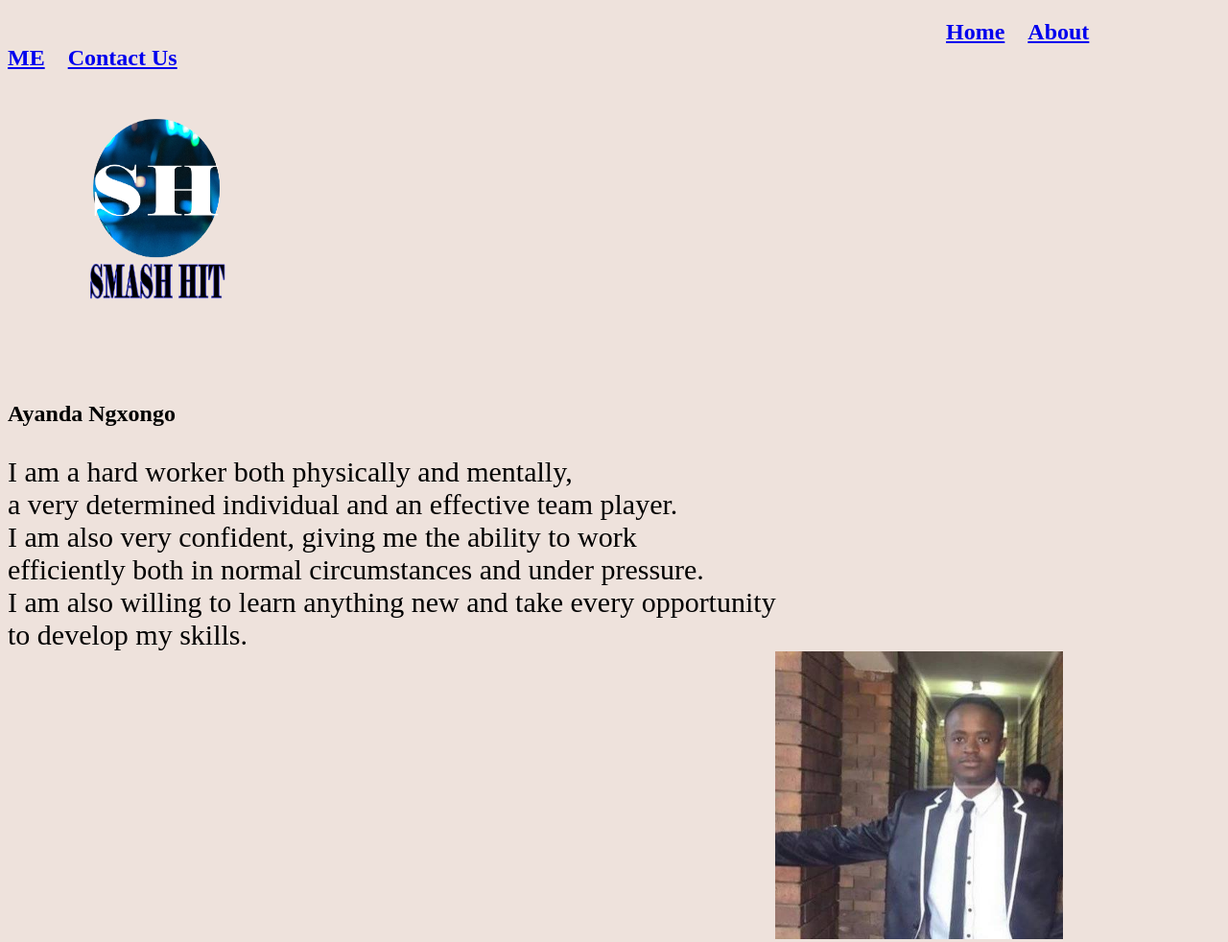
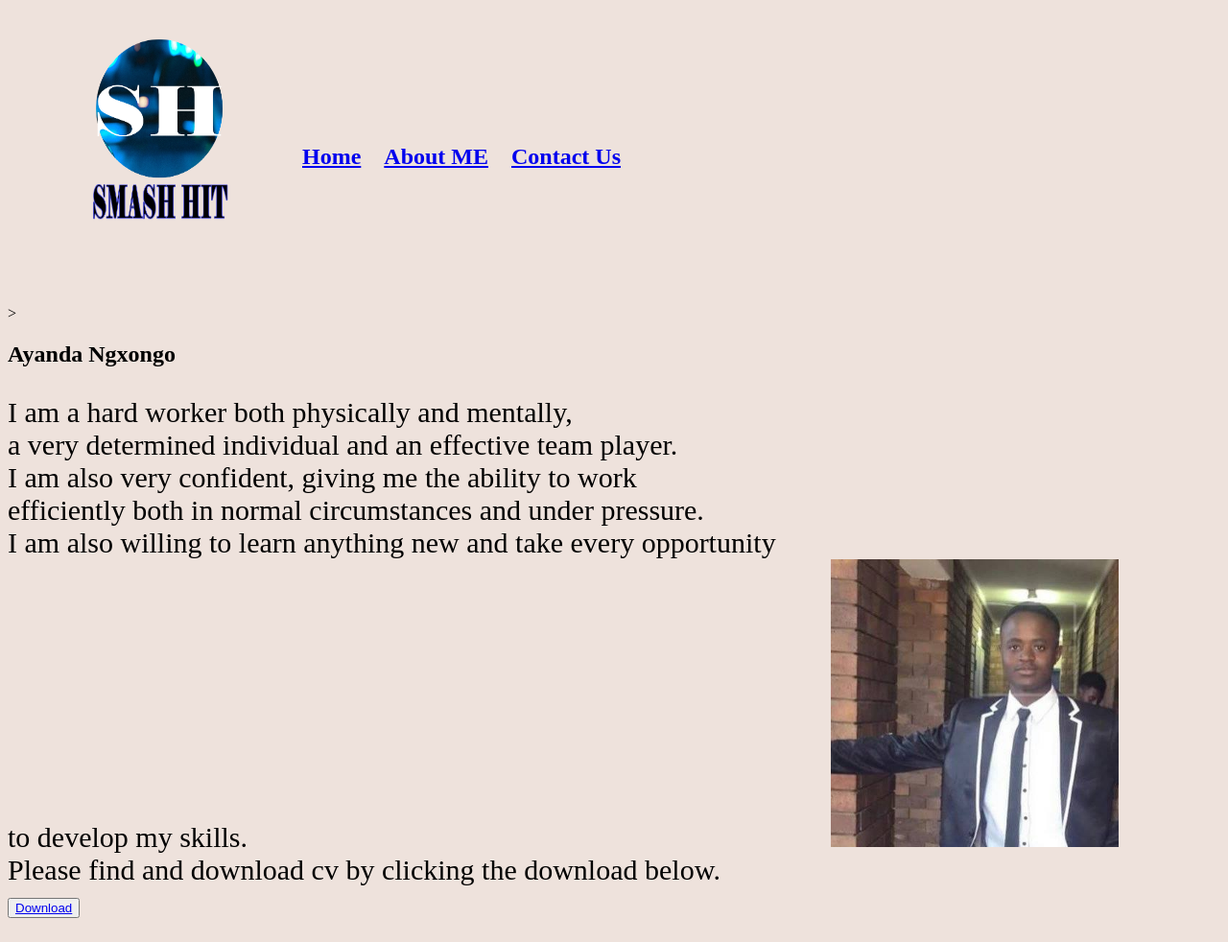
Before and after one commit to ayandangxong/js-c33zat, a plain HTML site: page about.html in a window 1280 px wide. Shown: the top 982 px of the page at 96% size. Drawn offline with Linux system fonts and the light colour scheme.

Commit message:
Update about.html

```diff
--- a/about.html
+++ b/about.html
@@ -6,10 +6,15 @@
   </head>
   <body style="background-color:#EEE2DC;">
 <header>
-  <p><h2>&nbsp&nbsp&nbsp&nbsp&nbsp&nbsp&nbsp&nbsp&nbsp&nbsp&nbsp&nbsp&nbsp&nbsp&nbsp&nbsp&nbsp&nbsp&nbsp&nbsp&nbsp&nbsp&nbsp&nbsp&nbsp&nbsp&nbsp&nbsp&nbsp&nbsp&nbsp&nbsp&nbsp&nbsp&nbsp&nbsp&nbsp&nbsp&nbsp&nbsp&nbsp&nbsp&nbsp&nbsp&nbsp&nbsp&nbsp&nbsp&nbsp&nbsp&nbsp&nbsp&nbsp&nbsp&nbsp&nbsp&nbsp&nbsp&nbsp&nbsp&nbsp&nbsp&nbsp&nbsp&nbsp&nbsp&nbsp&nbsp&nbsp&nbsp&nbsp&nbsp&nbsp&nbsp&nbsp&nbsp&nbsp&nbsp&nbsp&nbsp&nbsp&nbsp&nbsp&nbsp&nbsp&nbsp&nbsp&nbsp&nbsp&nbsp&nbsp&nbsp&nbsp&nbsp&nbsp&nbsp&nbsp&nbsp&nbsp&nbsp&nbsp&nbsp&nbsp&nbsp&nbsp&nbsp&nbsp&nbsp&nbsp&nbsp&nbsp&nbsp&nbsp&nbsp&nbsp&nbsp&nbsp&nbsp&nbsp&nbsp&nbsp&nbsp&nbsp&nbsp&nbsp&nbsp&nbsp&nbsp&nbsp&nbsp&nbsp&nbsp&nbsp&nbsp&nbsp&nbsp&nbsp&nbsp&nbsp&nbsp&nbsp&nbsp&nbsp&nbsp&nbsp&nbsp&nbsp&nbsp&nbsp&nbsp&nbsp&nbsp&nbsp&nbsp&nbsp&nbsp&nbsp&nbsp&nbsp&nbsp&nbsp&nbsp&nbsp<a href="index.html">Home</a>&nbsp&nbsp&nbsp&nbsp<a href="about.html">About ME</a>&nbsp&nbsp&nbsp&nbsp<a href="contact.html">Contact Us</a></h2></p>
+    <table>
+    <tr>
+        <td><img style="width: 300px;height:300px" src="F.LOGO.png"></td>
+        <td><p><h2><a href="index.html">Home</a>&nbsp&nbsp&nbsp&nbsp<a href="about.html">About ME</a>&nbsp&nbsp&nbsp&nbsp<a href="contact.html">Contact Us</a></h2></p> </td>
 
-<img style="width: 300px;height:300px" src="F.LOGO.png">
-</header>
+
+    </tr>
+</table>
+</header>>
 <main>
 
 <h2>Ayanda Ngxongo </h2>
@@ -21,7 +26,7 @@
      efficiently both in normal circumstances and under pressure.<br>
       I am also willing to learn anything new and take every opportunity <br>
       to develop my skills.
-       <img style="width: 300px;height:300px;padding-left:800px" src="picture1.JPG">
+       <img style="width: 300px;height:300px;padding-left:600px" src="picture1.jpg">
        <br>Please find  and download cv  by clicking the download below.<br>
        <button type="submit" name="submit"><a href="CV.pdf">Download</button></a>
        </p>
```
